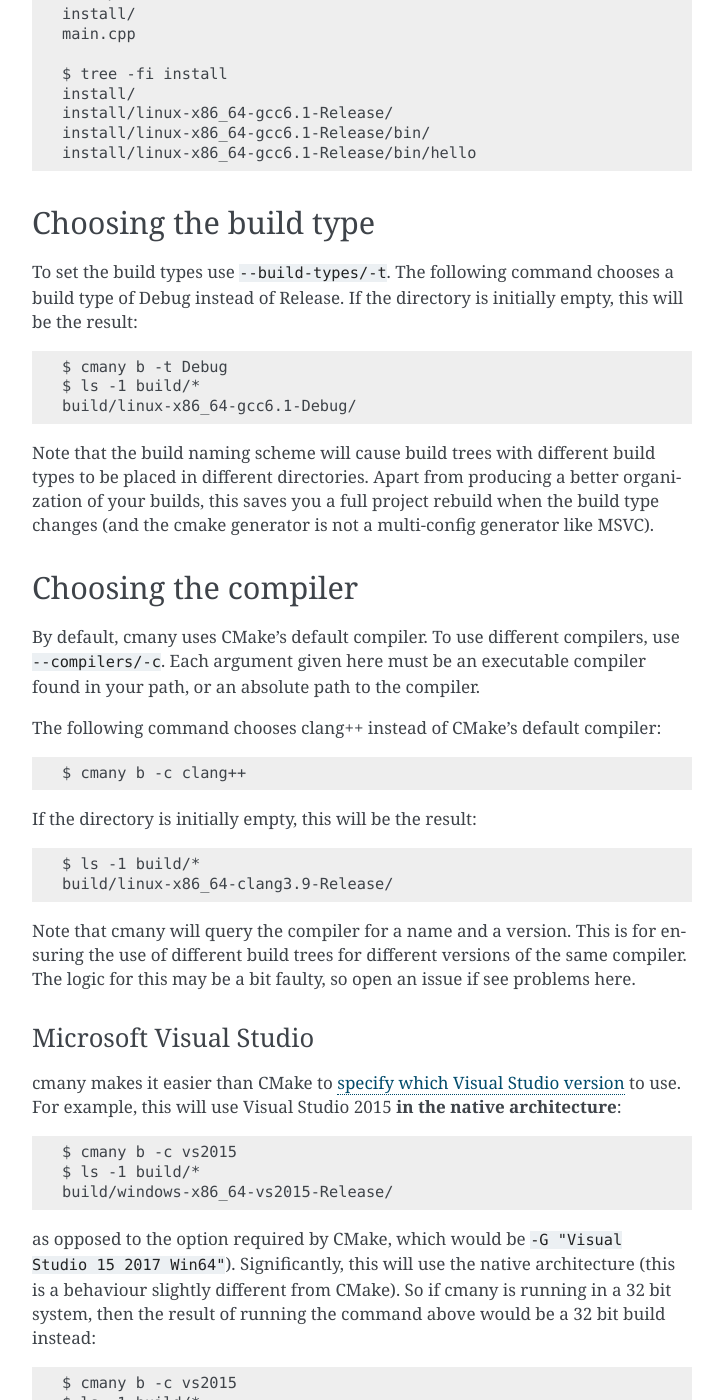
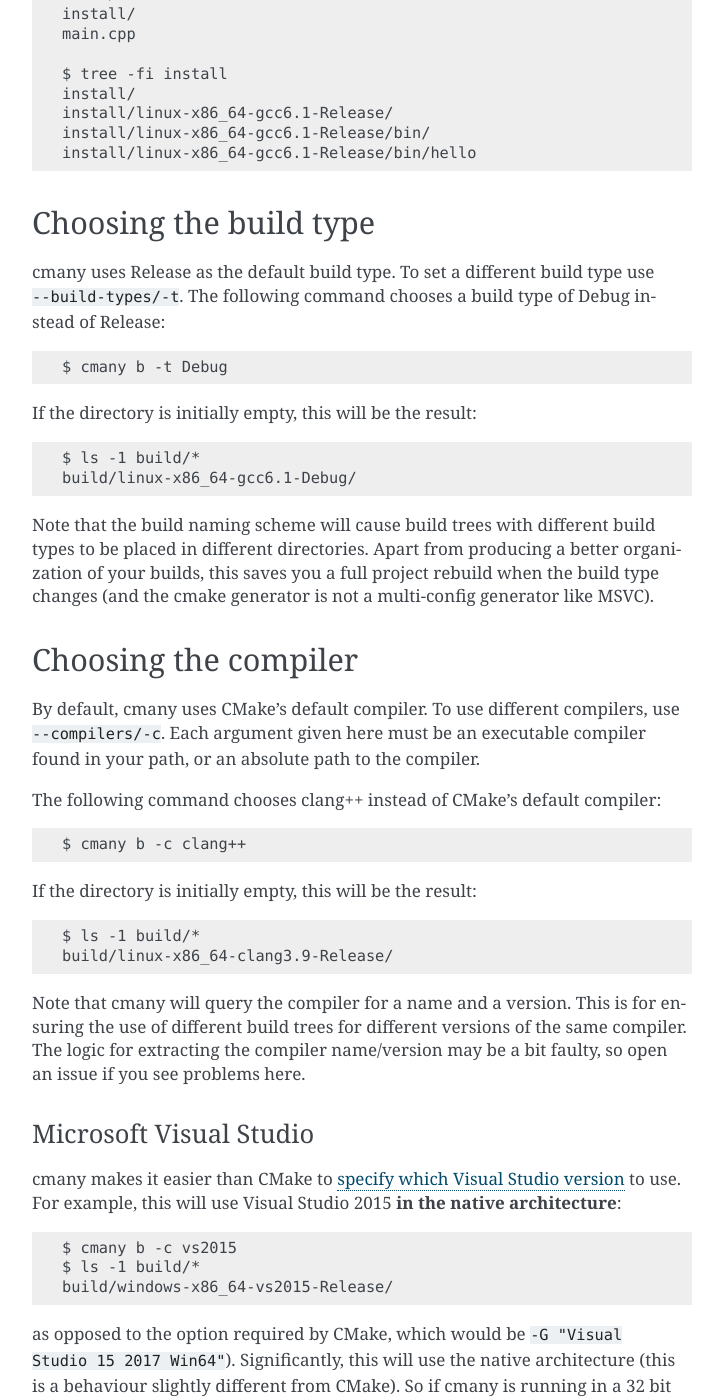
Before and after one commit to biojppm/cmany, a Sphinx documentation site: the page built from doc/quick_tour.rst, in a window 1280 px wide and 1400 px high, scrolled down 2051 px. Shown: the whole window, without its empty margins (388-1111 px from the left). Built offline with Sphinx 7.4.7, drawn with Linux system fonts in a browser that asks for light colours.

Commit message:
docs: minor improvements

```diff
--- a/doc/quick_tour.rst
+++ b/doc/quick_tour.rst
@@ -105,11 +105,14 @@
 Choosing the build type
 -----------------------
 
-To set the build types use ``--build-types/-t``. The following command
-chooses a build type of Debug instead of Release. If the directory is
-initially empty, this will be the result::
+cmany uses Release as the default build type. To set a different build type
+use ``--build-types/-t``. The following command chooses a build type of Debug
+instead of Release::
 
     $ cmany b -t Debug
+
+If the directory is initially empty, this will be the result::
+
     $ ls -1 build/*
     build/linux-x86_64-gcc6.1-Debug/
 
@@ -138,8 +141,8 @@
 
 Note that cmany will query the compiler for a name and a version. This is for
 ensuring the use of different build trees for different versions of the same
-compiler. The logic for this may be a bit faulty, so open an issue if see
-problems here.
+compiler. The logic for extracting the compiler name/version may be a bit
+faulty, so open an issue if you see problems here.
 
 
 Microsoft Visual Studio
```
Also changed, not shown: doc/vs.rst (+9 -7 lines), 2 other files.
